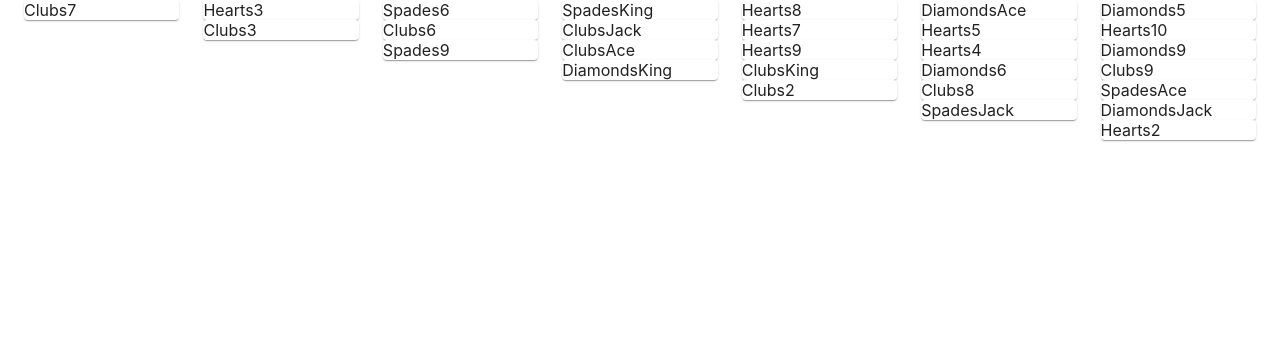
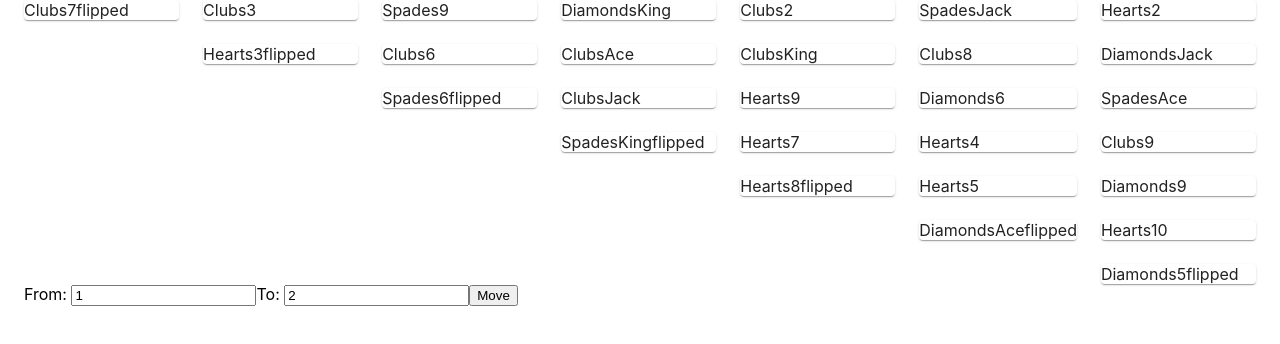
Before and after one commit to hinsxd/react-solitaire, a React (Create React App) app: page / in a window 1280 px wide. Shown: the top 344 px of the page. Built offline with nearby package versions, Linux system fonts and the light colour scheme.

Commit message:
Can move card (basic)

```diff
--- a/src/App.tsx
+++ b/src/App.tsx
@@ -1,4 +1,4 @@
-import React from 'react';
+import React, { useState } from 'react';
 import { Theme, createStyles, makeStyles } from '@material-ui/core/styles';
 import { Container, Grid, Paper } from '@material-ui/core';
 import './App.css';
@@ -15,7 +15,7 @@ const useStyles = makeStyles((theme: Theme) =>
 
 const App: React.FC = () => {
   const classes = useStyles();
-
+  const [{ from, to }, setMove] = useState({ from: 1, to: 2 });
   const {
     state: { tableau, foundation, stock, waste },
     dispatch,
@@ -32,19 +32,46 @@ const App: React.FC = () => {
         alignItems="flex-start"
         spacing={3}
       >
-        {tableau.map(column => (
-          <Grid item xs container direction="column">
-            {column.map(card => (
-              <Grid item>
+        {tableau.map((column, i) => (
+          <Grid
+            item
+            xs
+            container
+            direction="column-reverse"
+            spacing={3}
+            key={`column${i}`}
+          >
+            {column.map((card, j) => (
+              <Grid item key={`${card.suitName}${card.rankName}`}>
                 <Paper className={classes.cardPaper}>
                   {card.suitName}
                   {card.rankName}
+                  {card.flipped && 'flipped'}
                 </Paper>
               </Grid>
             ))}
           </Grid>
         ))}
       </Grid>
+      <div>
+        From:{' '}
+        <input
+          value={from}
+          type="number"
+          onChange={({ currentTarget: { value = 1 } }) =>
+            setMove(ori => ({ ...ori, from: +value }))
+          }
+        />
+        To:{' '}
+        <input
+          value={to}
+          type="number"
+          onChange={({ currentTarget: { value = 1 } }) =>
+            setMove(ori => ({ ...ori, to: +value }))
+          }
+        />
+        <button onClick={() => move({ from, to })}>Move</button>
+      </div>
     </Container>
   );
 };
```
